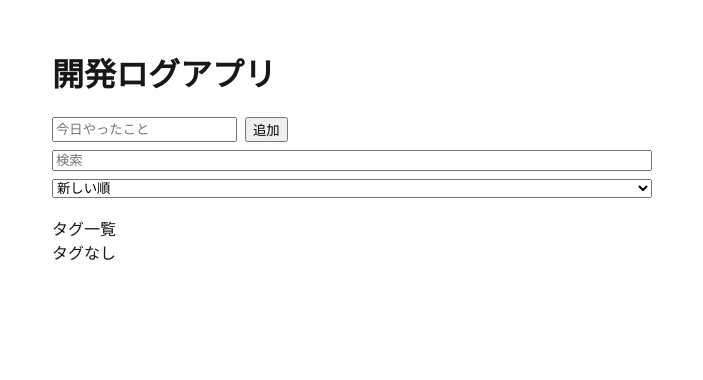
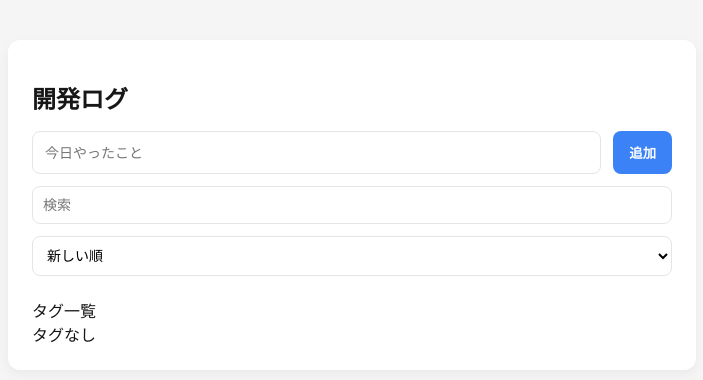
Before and after one commit to Jimon-air/dev-log-app, a Next.js app: page / in a window 1280 px wide. Shown: the top 380 px of the page, without its empty margins (288-991 px from the left). Built offline with nearby package versions, Linux system fonts and the light colour scheme.

Commit message:
fix : UI改善

```diff
--- a/app/components/LogForm.tsx
+++ b/app/components/LogForm.tsx
@@ -26,8 +26,8 @@ export default function LogForm({
   if (editingId !== null) return null;
 
   return (
-    <div style={{ display: "flex", flexDirection: "column", gap: "8px" }}>
-      <div style={{ display: "flex", gap: "8px" }}>
+    <div style={{ display: "flex", flexDirection: "column", gap: "12px" }}>
+      <div style={{ display: "flex", gap: "12px" }}>
         <input
           value={text}
           onChange={(e) => setText(e.target.value)}
@@ -35,19 +35,53 @@ export default function LogForm({
             if (e.key === "Enter") addLog();
           }}
           placeholder="今日やったこと"
+          style={{
+            flex: 1,
+            padding: "12px",
+            borderRadius: "8px",
+            border: "1px solid #e5e5e5",
+            fontSize: "14px",
+            outline: "none",
+          }}
         />
-        <button onClick={addLog}>追加</button>
+        <button
+          onClick={addLog}
+          style={{
+            padding: "12px 16px",
+            borderRadius: "8px",
+            border: "none",
+            background: "#3b82f6",
+            color: "#fff",
+            fontWeight: "600",
+            cursor: "pointer",
+          }}
+        >
+          追加
+        </button>
       </div>
 
       <input
         value={search}
         onChange={(e) => setSearch(e.target.value)}
         placeholder="検索"
+        style={{
+          padding: "10px",
+          borderRadius: "8px",
+          border: "1px solid #e5e5e5",
+          fontSize: "14px",
+        }}
       />
 
       <select
         value={sortOrder}
         onChange={(e) => setSortOrder(e.target.value as "new" | "old")}
+        style={{
+          padding: "10px",
+          borderRadius: "8px",
+          border: "1px solid #e5e5e5",
+          fontSize: "14px",
+          background: "#fff",
+        }}
       >
         <option value="new">新しい順</option>
         <option value="old">古い順</option>
@@ -56,7 +90,20 @@ export default function LogForm({
       {search && (
         <div>
           「{search}」で検索中
-          <button onClick={() => setSearch("")}>クリア</button>
+          <button
+            onClick={() => setSearch("")}
+            style={{
+              marginLeft: "8px",
+              padding: "4px 8px",
+              borderRadius: "6px",
+              border: "1px solid #ddd",
+              background: "#fff",
+              cursor: "pointer",
+              fontSize: "12px",
+            }}
+          >
+            クリア
+          </button>
         </div>
       )}
 
@@ -75,7 +122,15 @@ export default function LogForm({
                     setSearch(tag);
                     setEditingId(null);
                   }}
-                  style={{ marginRight: "8px", cursor: "pointer" }}
+                  style={{
+                    background: "#f1f5f9",
+                    padding: "6px 10px",
+                    borderRadius: "999px",
+                    fontSize: "12px",
+                    marginRight: "8px",
+                    cursor: "pointer",
+                    display: "inline-block",
+                  }}
                 >
                   #{tag} ({count})
                 </span>
--- a/app/components/LogList.tsx
+++ b/app/components/LogList.tsx
@@ -34,22 +34,39 @@ export default function LogList({
   });
 
   return (
-    <ul>
+    <ul
+      style={{
+        listStyle: "none",
+        padding: 0,
+        margin: 0,
+      }}
+    >
       {sortedLogs
         .filter(
           (log) =>
             log.text.toLowerCase().includes(keyword) ||
-            log.tags.some((tag) => tag.toLowerCase().includes(keyword))
+            log.tags.some((tag) => tag.toLowerCase().includes(keyword)),
         )
         .map((log) => (
           <li key={log.id}>
-            <div style={{
-              border: "1px solid #ccc",
-              borderRadius: "8px",
-              padding: "12px",
-              marginBottom: "10px"
-            }}>
-
+            <div
+              style={{
+                border: "1px solid #e5e5e5",
+                borderRadius: "12px",
+                padding: "16px",
+                marginBottom: "12px",
+                background: "#fff",
+                boxShadow: "0 2px 6px rgba(0,0,0,0.04)",
+              }}
+              onMouseEnter={(e) => {
+                e.currentTarget.style.boxShadow = "0 6px 16px rgba(0,0,0,0.1)";
+                e.currentTarget.style.transform = "translateY(-2px)";
+              }}
+              onMouseLeave={(e) => {
+                e.currentTarget.style.boxShadow = "0 2px 6px rgba(0,0,0,0.04)";
+                e.currentTarget.style.transform = "translateY(0)";
+              }}
+            >
               {editingId === log.id ? (
                 <>
                   <input
@@ -62,36 +79,76 @@ export default function LogList({
                         setEditText("");
                       }
                     }}
-                    style={{ width: "100%" }}
+                    style={{
+                      width: "100%",
+                      padding: "10px",
+                      borderRadius: "8px",
+                      border: "1px solid #e5e5e5",
+                    }}
                   />
 
-                  <div style={{ marginTop: "8px", display: "flex", gap: "8px" }}>
-                    <button onClick={() => saveEdit(log.id)}>保存</button>
-                    <button onClick={() => {
-                      setEditingId(null);
-                      setEditText("");
-                    }}>
+                  <div
+                    style={{ marginTop: "8px", display: "flex", gap: "12px" }}
+                  >
+                    <button
+                      onClick={() => saveEdit(log.id)}
+                      style={{
+                        padding: "6px 10px",
+                        borderRadius: "6px",
+                        border: "none",
+                        background: "#3b82f6",
+                        color: "#fff",
+                      }}
+                    >
+                      保存
+                    </button>
+                    <button
+                      onClick={() => {
+                        setEditingId(null);
+                        setEditText("");
+                      }}
+                      style={{
+                        padding: "6px 10px",
+                        borderRadius: "6px",
+                        border: "1px solid #ddd",
+                        background: "#fff",
+                      }}
+                    >
                       キャンセル
                     </button>
                   </div>
                 </>
               ) : (
                 <>
-                  <div>{log.text}</div>
+                  <div
+                    style={{
+                      fontSize: "15px",
+                      lineHeight: "1.5",
+                    }}
+                  >
+                    {log.text}
+                  </div>
 
-                  <div style={{ fontSize: "12px", color: "#888", marginTop: "4px" }}>
+                  <div
+                    style={{
+                      fontSize: "12px",
+                      color: "#888",
+                      marginTop: "4px",
+                    }}
+                  >
                     {new Date(log.date).toLocaleDateString()}
                   </div>
 
                   <div>
-                    {log.tags.map(tag => (
+                    {log.tags.map((tag) => (
                       <span
                         key={tag}
                         style={{
-                          background: "#eee",
-                          padding: "2px 6px",
-                          borderRadius: "4px",
-                          marginRight: "4px"
+                          background: "#f1f5f9",
+                          padding: "4px 8px",
+                          borderRadius: "999px",
+                          fontSize: "12px",
+                          marginRight: "6px",
                         }}
                       >
                         #{tag}
@@ -99,12 +156,35 @@ export default function LogList({
                     ))}
                   </div>
 
-                  <div style={{ marginTop: "8px", display: "flex", gap: "8px" }}>
-                    <button onClick={() => deleteLog(log.id)}>削除</button>
-                    <button onClick={() => {
-                      setEditText(log.text);
-                      setEditingId(log.id);
-                    }}>
+                  <div
+                    style={{ marginTop: "8px", display: "flex", gap: "12px" }}
+                  >
+                    <button
+                      onClick={() => deleteLog(log.id)}
+                      style={{
+                        padding: "6px 10px",
+                        borderRadius: "6px",
+                        border: "none",
+                        background: "#ef4444",
+                        color: "#fff",
+                        cursor: "pointer",
+                      }}
+                    >
+                      削除
+                    </button>
+                    <button
+                      onClick={() => {
+                        setEditText(log.text);
+                        setEditingId(log.id);
+                      }}
+                      style={{
+                        padding: "6px 10px",
+                        borderRadius: "6px",
+                        border: "1px solid #ddd",
+                        background: "#fff",
+                        cursor: "pointer",
+                      }}
+                    >
                       編集
                     </button>
                   </div>
--- a/app/globals.css
+++ b/app/globals.css
@@ -1,24 +1,14 @@
 :root {
-  --background: #ffffff;
-  --foreground: #171717;
-}
-
-@theme inline {
-  --color-background: var(--background);
-  --color-foreground: var(--foreground);
-  --font-sans: var(--font-geist-sans);
-  --font-mono: var(--font-geist-mono);
-}
-
-@media (prefers-color-scheme: dark) {
-  :root {
-    --background: #0a0a0a;
-    --foreground: #ededed;
-  }
+  --bg: #f5f5f5;
+  --card: #ffffff;
+  --text: #171717;
+  --primary: #3b82f6;
+  --border: #e5e5e5;
 }
 
 body {
-  background: var(--background);
-  color: var(--foreground);
-  font-family: Arial, Helvetica, sans-serif;
+  margin: 0;
+  background: var(--bg);
+  color: var(--text);
+  font-family: -apple-system, BlinkMacSystemFont, "Segoe UI", Roboto, sans-serif;
 }
--- a/app/page.tsx
+++ b/app/page.tsx
@@ -43,7 +43,7 @@ export default function Home() {
     const tags = extractTags(editText);
 
     const newLogs = logs.map((log) =>
-      log.id === id ? { ...log, text: editText, tags } : log
+      log.id === id ? { ...log, text: editText, tags } : log,
     );
 
     setLogs(newLogs);
@@ -57,10 +57,13 @@ export default function Home() {
 
   const tagCount = logs
     .flatMap((log) => log.tags)
-    .reduce((acc, tag) => {
-      acc[tag] = (acc[tag] || 0) + 1;
-      return acc;
-    }, {} as Record<string, number>);
+    .reduce(
+      (acc, tag) => {
+        acc[tag] = (acc[tag] || 0) + 1;
+        return acc;
+      },
+      {} as Record<string, number>,
+    );
 
   useEffect(() => {
     const savedLogs = localStorage.getItem("logs");
@@ -85,12 +88,25 @@ export default function Home() {
   if (!isLoaded) return null;
 
   return (
-    <main style={{
-      padding: "20px",
-      maxWidth: "600px",
-      margin: "0 auto"
-    }}>
-      <h1>開発ログアプリ</h1>
+    <main
+      style={{
+        padding: "24px",
+        maxWidth: "640px",
+        margin: "40px auto",
+        background: "#fff",
+        borderRadius: "12px",
+        boxShadow: "0 4px 12px rgba(0,0,0,0.05)",
+      }}
+    >
+      <h1
+        style={{
+          fontSize: "24px",
+          fontWeight: "700",
+          marginBottom: "16px",
+        }}
+      >
+        開発ログ
+      </h1>
 
       <LogForm
         text={text}
```
